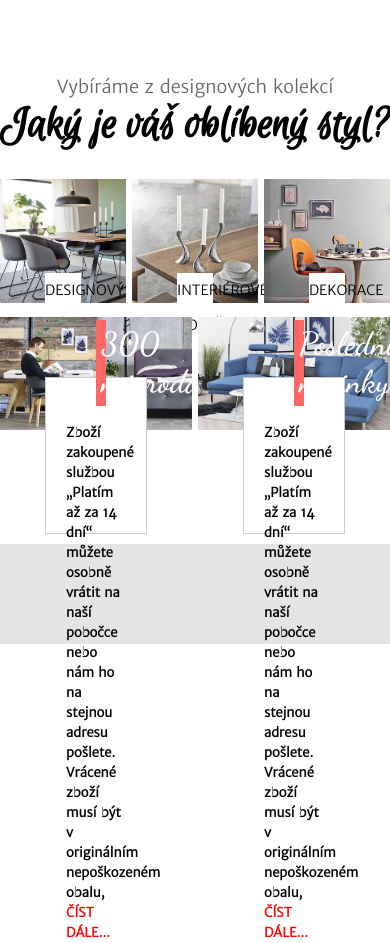
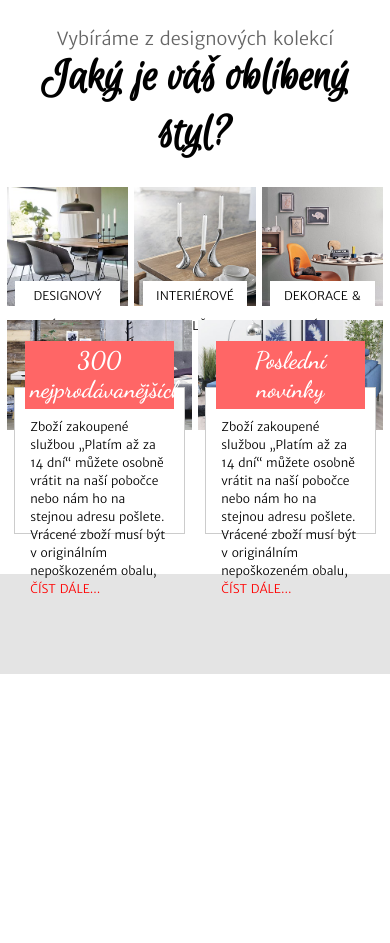
Before and after one commit to Eugeneche/Eugeneche.github.io, a PHP site: page /furniture/index.html in a window 390 px wide. After the commit the page ends 674 px from the top, so only its background shows below. Run offline with PHP 8.4, Linux system fonts and the light colour scheme.

Commit message:
Update style.css

```diff
--- a/furniture/css/style.css
+++ b/furniture/css/style.css
@@ -42,14 +42,6 @@ h1.logo {
     clear: both;
 }
 
-/*  content  */
-
-.img-holder {
-    height: auto;
-    position: relative;
-    float: left;
-}
-
 .narrow {
     width: 31.80272108843537%;
     margin: 0 0.7653061224489796% 10px;
@@ -58,6 +50,14 @@ h1.logo {
 .wide {
     width: 48.46938775510204%;
     margin: 0 0.7653061224489796% 10px;
+}
+
+/*  content  */
+
+.img-holder {
+    height: auto;
+    position: relative;
+    float: left;
 }
 
 img {
@@ -71,8 +71,8 @@ img {
     background: rgb(255, 255, 255);
     position: absolute;
     bottom: 4px;
-    left: 45px;
-    right: 45px;
+    left: 15%;
+    right: 15%;
     text-align: center;
 }
 
@@ -96,19 +96,6 @@ img {
     border: 1px solid rgb(204, 204, 204);
 }
 
-.text-offer {
-    font-size: 13px;
-    margin: 45px 20px 0 20px;
-    line-height: 20px;
-    font-weight: 600;
-}
-
-.read-more {
-    color: red;
-    text-transform: uppercase;
-    cursor: pointer;
-}
-
 .title-offer {
     position: absolute;
     font-family: 'Dancing Script', sans-serif;
@@ -122,15 +109,110 @@ img {
     bottom: 95px;
 }
 
+.text-offer {
+    font-size: 13px;
+    margin: 45px 20px 0 20px;
+    line-height: 20px;
+    font-weight: 600;
+}
+
+.read-more {
+    color: rgb(255, 0, 0);
+    text-transform: uppercase;
+    cursor: pointer;
+}
+
 /*  footer  */
 
 footer {
     width: 100%;
     min-height: 100px;
     max-height: 500px;
-    margin-top: 100px;
+    margin-top: 130px;
     background: rgb(228, 228, 228);
 }
+
+/*  mobile 768 px */
+
+@media screen and (max-width: 1000px) {
+    .container {
+        margin: 0 1%;
+    }
+
+    p.slogan {
+        margin: 7% auto 0;
+    }
+
+    .bg-type-of-goods {
+        left: 10%;
+        right: 10%;
+    }
+
+    .title-offer {
+        font-size: 24px;
+        padding: 5px;
+        left: 10%;
+        right: 10%;
+        bottom: 100px;
+    }
+
+    .bg-offer {
+        height: 145px;
+        bottom: -100px;
+        left: 7%;
+        right: 7%;
+    }
+
+    .text-offer {
+        font-size: 13px;
+        margin: 35px 15px 0 15px;
+        line-height: 20px;
+        font-weight: 300;
+    }
+}
+
+@media screen and (max-width: 768px) {
+    .bg-type-of-goods {
+        height: 25px;
+        bottom: 4px;
+        left: 7%;
+        right: 7%;
+    }
+    .type-of-goods {
+        font-size: 12px;
+        line-height: 30px;
+    }
+
+    .title-offer {
+        font-size: 24px;
+        padding: 5px;
+        left: 6%;
+        right: 6%;
+        bottom: 100px;
+    }
+
+    .bg-offer {
+        height: 145px;
+        bottom: -100px;
+        left: 4%;
+        right: 4%;
+    }
+
+    .text-offer {
+        font-size: 12px;
+        margin: 30px 15px 0 15px;
+        line-height: 18px;
+        font-weight: 300;
+    }
+
+
+
+}
+
+@media screen and (max-width: 568px) {
+
+}
+
 
 /* ------ mobile 768 px ---------- */
 
```
